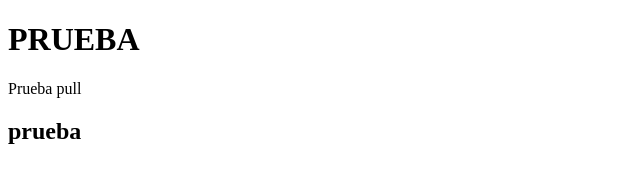
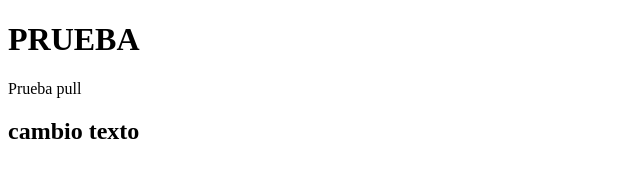
Before and after one commit to danielvillota/codigoAbierto, a plain HTML site: page index.html in a window 1280 px wide. Shown: the whole page, without its empty margins (0-640 px from the left). Drawn offline with Linux system fonts and the light colour scheme.

Commit message:
cambio texto

```diff
--- a/index.html
+++ b/index.html
@@ -8,6 +8,6 @@
 <body>
     <h1>PRUEBA</h1>
     <p>Prueba pull</p>
-    <h2>prueba</h2>
+    <h2>cambio texto</h2>
 </body>
 </html>
```
